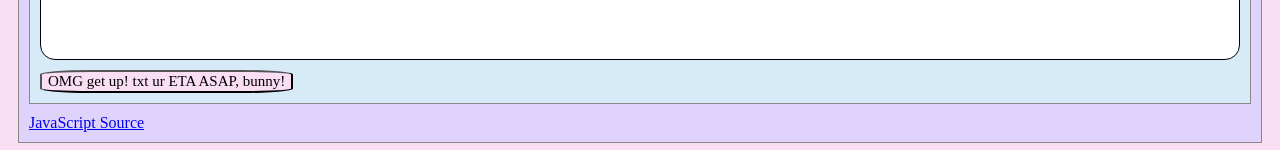
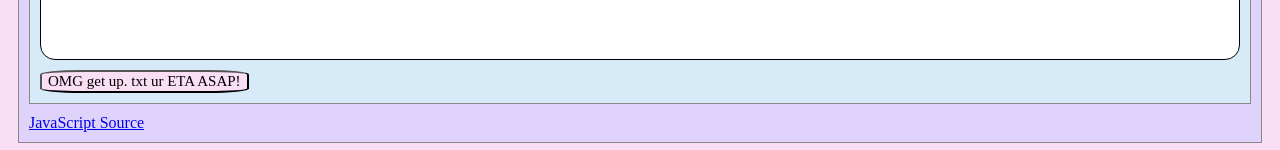
Before and after one commit to plvmbl0ssom/art101, a plain HTML site: page lab10/index.html in a window 1280 px wide. Shown: the part 734-884 px from the top of the page. Drawn offline with nearby package versions, Linux system fonts and the light colour scheme.

Commit message:
lab10 button

```diff
--- a/lab10/index.html
+++ b/lab10/index.html
@@ -43,7 +43,7 @@
 					<div>
 						<h2>Script Output</h2>
 			<div id="output"></div>
-			<button id="make-convo">OMG get up! txt ur ETA ASAP, bunny!</button>
+			<button id="make-convo">OMG get up. txt ur ETA ASAP!</button>
 		</section>
 		<nav id="links">
 			<!-- Put links to other pages (including the homepage) here. -->
```
